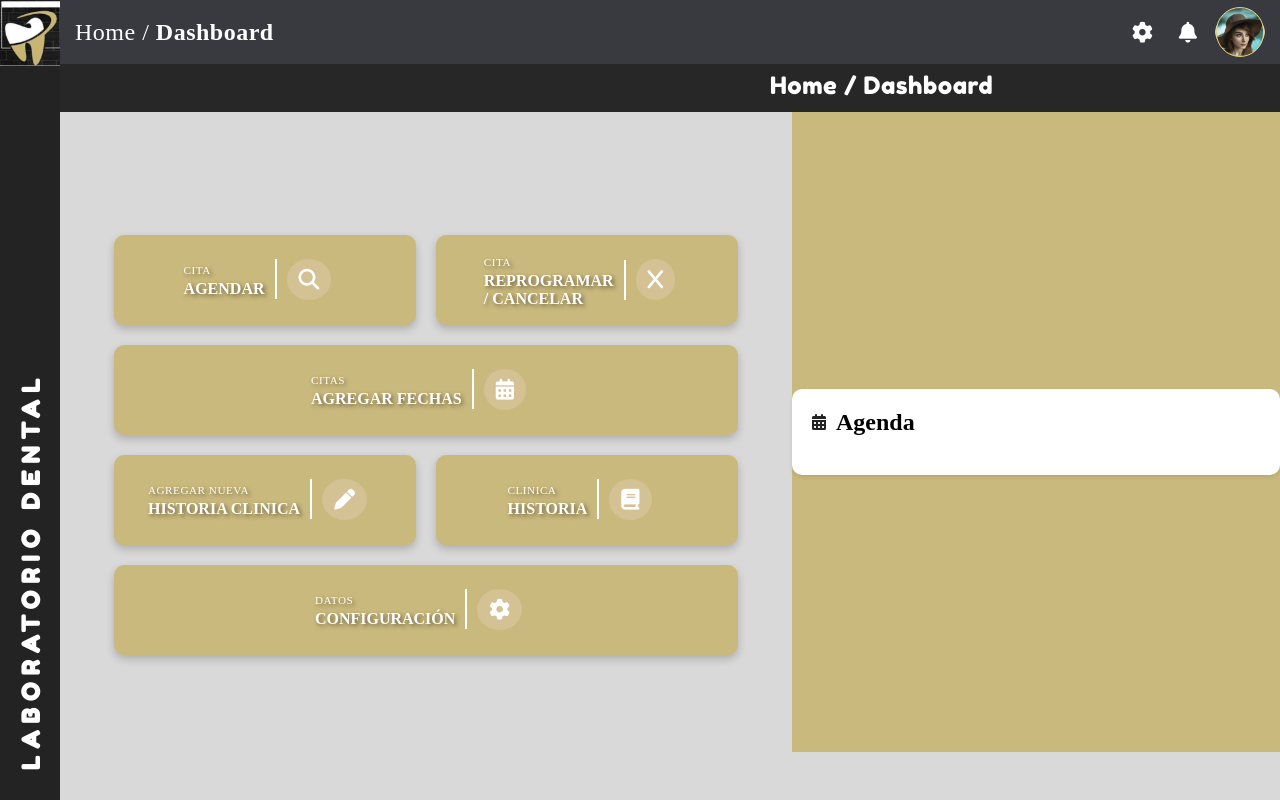
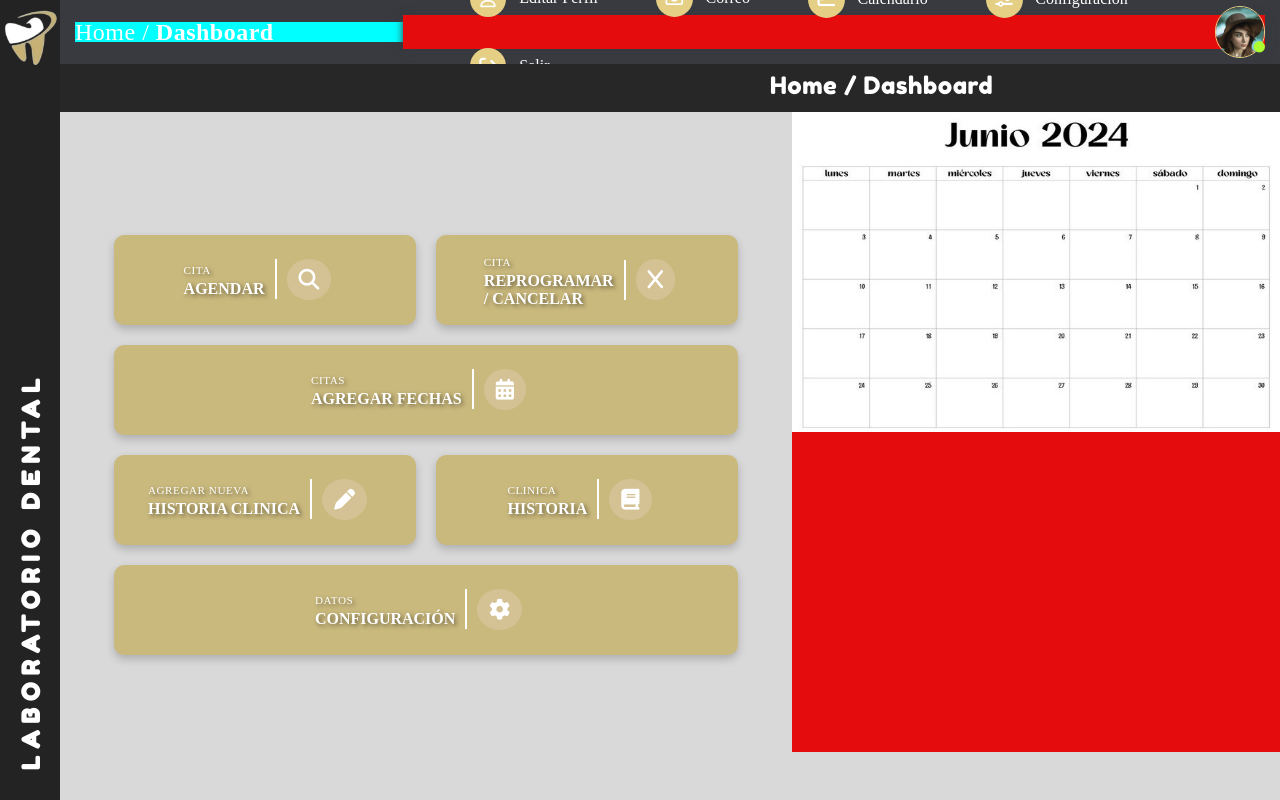
Before and after one commit to lIntef/projectDjango, a Django app: page /dashboardDoc/ in a window 1280 px wide. Run offline with Django 5.2, Linux system fonts and the light colour scheme; a user stored in the database is signed in.

Commit message:
cambio boton perfil, calendario y logo

```diff
--- a/login/static/css/dashboardDoc.css
+++ b/login/static/css/dashboardDoc.css
@@ -78,8 +78,9 @@ span{
 #home{
   font-size: clamp(0.85rem, 2.5vw, 1.5rem);
   float: left;
-  width: 100%;
+  width: 38%;
   margin: 0;
+  background-color: aqua;
 }
 
 #home2{
@@ -162,57 +163,72 @@ i{
 
 .navbar {
   display: flex;
+  justify-content: flex-end;
   align-items: center;
   height: 100%;
-  cursor: pointer;
+  box-shadow: var(--shadow);
+  width: 100%;
+  background-color: #e40c0c;
 }
 
-.profile-dropdown{
+.navbar-list {
+  width: fit-content;
+  padding-right: 1rem;
+}
+
+.navbar-list li {
+  display: inline-block;
+  margin: 0 1rem;
+}
+
+.navbar-list li a {
+  font-size: 1rem;
+  font-weight: 500;
+  color: var(--black);
+  text-decoration: none;
+}
+
+.profile-dropdown {
   position: relative;
-
+  width: fit-content;
 }
 
 .profile-dropdown-btn {
   display: flex;
   align-items: center;
+  justify-content: space-between;
+  font-size: 0.9rem;
+  font-weight: 500;
+  width: 50px;
   border-radius: 50px;
+  /* background-color: white;
+  box-shadow: var(--shadow); */
+  cursor: pointer;
   border: 1px solid var(--secondary);
-  transition: 0.5s ease-in-out;
-  position: relative;
-  justify-content: flex-end;
-  width: 50px;
-  height: 1.9rem;
-  background: #eeeeee;
-  border-radius: 30px;
-  color: #232323;
+  transition: box-shadow 0.2s ease-in, background-color 0.2s ease-in,
+    border 0.3s;
 }
 
-.h4 {
-  display: none;
+.profile-dropdown-btn:hover {
+  background-color: var(--secondary-light-2);
+  box-shadow: var(--shadow);
+  width: fit-content;
+  color: #232323;
+  padding-right: 0.5rem;
+  span{
+    display: contents;
+  }
 }
 
-.profile-dropdown-btn:hover .h4 {
-  display: contents;
-}
-
-.profile-dropdown-btn.show-caption .h4 {
-  display: contents;
-}
-
-.profile-dropdown-btn:hover{
-  width: fit-content;
-  padding-left: 15px;
+.profile-dropdown-btn.show-caption {
   background-color: var(--secondary-light-2);
   box-shadow: var(--shadow);
-  font-size: medium;
-}
-
-.profile-dropdown-btn.show-caption{
   width: fit-content;
-  padding-left: 15px;
-  background-color: var(--secondary-light-2);
-  box-shadow: var(--shadow);
-  font-size: medium;
+  color: #232323;
+  padding-right: 0.5rem;
+  span{
+    display: contents;
+  }
 }
 
 .profile-img {
@@ -220,18 +236,42 @@ i{
   height: 8vw;
   max-width: 50px;
   max-height: 50px;
-  border-radius: 50px;
+  border-radius: 50%;
   background: url(../img/profile-pic.jpg);
   background-size: cover;
-  border: 1px solid var(--secondary);
 }
 
+.profile-img:hover{
+  width: 8.5vw;
+  height: 8.5vw;
+  max-width: 52px;
+  max-height: 52px;
+}
+
+.profile-img i {
+  position: absolute;
+  right: 0;
+  bottom: 0.3rem;
+  font-size: 0.7rem;
+  color: greenyellow;
+}
+
+.profile-dropdown-btn span {
+  margin: 0;
+  padding: 12px 0;
+  text-align: center;
+  height: 42px;
+  font-family: 'Fredoka One';
+  letter-spacing: 2px;
+  margin: 0 0.5rem;
+  display: none;
+}
 
 .profile-dropdown-list {
   position: absolute;
+  top: 60px;
   width: 190px;
   right: 0;
-  top: 45px;
   background-color: #383A3F;
   border-radius: 10px;
   max-height: 0;
@@ -286,33 +326,6 @@ i{
   background-color: var(--secondary-light);
 }
 
-.right-column {
-  flex: 1;
-  max-width: 700px;
-  margin-left: auto;
-}
-
-.right-column .agenda {
-  background-color: #ffffff;
-  border-radius: 10px;
-  padding: 20px;
-  box-shadow: 0 2px 4px rgba(0, 0, 0, 0.1);
-}
-
-.right-column .agenda h2 {
-  display: flex;
-  align-items: center;
-  gap: 10px;
-  margin-top: 0;
-}
-
-.right-column .agenda img {
-  width: 100%;
-  border-radius: 10px;
-  margin-top: 10px;
-  margin-bottom: 20px;
-}
-
 .content{
   width: 100%;
   padding: 0;
@@ -331,9 +344,22 @@ main{
   max-width: 750px;
   height: 80vh;;
   display: flex;
+  flex-direction: column;
   background-color: #CAB97D;
   justify-content: center;
   align-items: center;
+}
+
+.agenda{
+  background-color: #232323;
+  width: 100%;
+  height: 50%;
+}
+
+.citas{
+  background-color: #e40c0c;
+  width: 100%;
+  height: 50%;
 }
 
 .boton{
--- a/login/templates/dashboardDoc.html
+++ b/login/templates/dashboardDoc.html
@@ -6,6 +6,8 @@
   <meta name="viewport" content="width=device-width, initial-scale=1.0">
   <title>DENTAL LAB - S.G</title>
   <link rel="stylesheet" href="{% static '/css/dashboardDoc.css' %}">
+
+
   <link rel="stylesheet" href="https://cdnjs.cloudflare.com/ajax/libs/font-awesome/6.5.2/css/all.min.css">
 </head>
 <body>
@@ -19,20 +21,54 @@
       <div class="headersup">
         <p id="home">Home / <b>Dashboard</b></p>
 
-        <div class="configuracion">
-          <a href="{% url 'configuracion' %}"><i class="fa-solid fa-gear"></i></a>
+        <nav class="navbar">
+          <ul class="navbar-list">
+              <li class="profile-dropdown-list-item">
+                <a href="{% url 'editaraccount' %}">
+                  <i class="fa-regular fa-user"></i>
+                  Editar Perfil
+                </a>
+              </li>
+
+              <li class="profile-dropdown-list-item">
+                <a href="{% url 'correo' %}">
+                  <i class="fa-regular fa-envelope"></i>
+                  Correo
+                </a>
+              </li>
+
+              <li class="profile-dropdown-list-item">
+                <a href="{% url 'calendario' %}">
+                  <i class="fa-solid fa-chart-line"></i>
+                  Calendario
+                </a>
+              </li>
+
+              <li class="profile-dropdown-list-item">
+                <a href="{% url 'configuracion' %}">
+                  <i class="fa-solid fa-sliders"></i>
+                  Configuración
+                </a>
+              </li>
+
+              <li class="profile-dropdown-list-item">
+                <a href="{% url 'signout' %}">
+                  <i class="fa-solid fa-arrow-right-from-bracket"></i>
+                  Salir
+                </a>
+              </li>
+          </ul>
+
+          <div class="profile-dropdown">
+            <div onclick="toggle()" class="profile-dropdown-btn">
+              <div class="profile-img">
+                <i class="fa-solid fa-circle"></i>
               </div>
 
-        <div class="notificacion">
-          <a href="#"><i class="fa-solid fa-bell"></i></a>
-        </div>
-
-        <nav class="navbar">
-            <div class="profile-dropdown">
-              <div onclick="toggle()" class="profile-dropdown-btn">
-                <h4 class="h4">{{ user.username|upper }}</h4>
-                <div class="profile-img">
-                </div>
+              <span>
+                {{ user.username|upper }}
+                <br>
+              </span>
             </div>
 
             <ul class="profile-dropdown-list">
@@ -170,12 +206,11 @@
       </section>
 
       <aside class="recordatorio">
-        <div class="right-column">
           <div class="agenda">
-            <h2><i class="fas fa-calendar-alt"></i>Agenda</h2>
-            <div id="calendar">
+            <img src="{% static 'img\calendario.jpg' %}" alt="asignacion de citas" title="asignacion de citas" height="100%" width="100%">
           </div>
-          </div>
+          <div class="citas">
+
           </div>
       </aside>
     </main>
```
Also changed, not shown: db.sqlite3, login/static/img/calendario.jpg (added), login/static/img/logo.png, 4 other files. Lines whose indentation alone changed are shown as unchanged.
